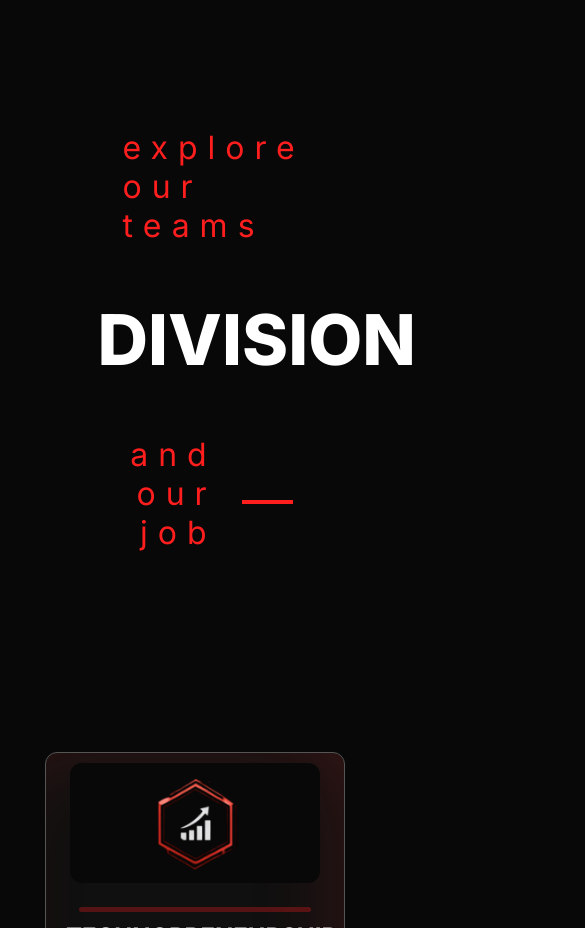
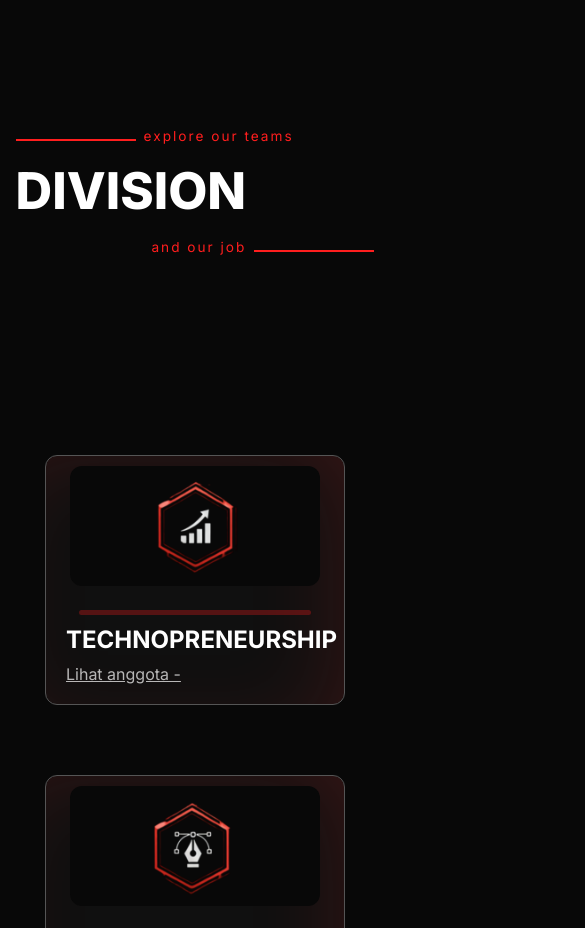
Before and after one commit to Isana5yv/penugasan-divisi-20-21, a plain HTML site: page index.html in a window 390 px wide. Shown: the part 1740-2668 px from the top of the page, 585 px wide, since content can reach past the window. Drawn offline with nearby package versions, Linux system fonts and the light colour scheme.

Commit message:
responsive divisi

```diff
--- a/style.css
+++ b/style.css
@@ -948,18 +948,18 @@ nav {
 }
 
 .pengantar_divisi p {
-  font-size: 2em;
+  font-size: clamp(14px, 2.2vw, 32px);
+  letter-spacing: clamp(2px, 0.8vw, 10px);
   font-weight: 400;
-  letter-spacing: 10px;
   color: #ff1e1e;
   margin: 0;
 }
 
 
 #divisi h1 {
-  font-size: clamp(70px, 12vw, 180px);
-  width: 580px;
-  height: 90px;
+  font-size: clamp(48px, 12vw, 180px);
+  width: 100%;
+  height: auto;
   font-weight: 800;
   line-height: 90px;
 
@@ -973,7 +973,7 @@ nav {
 }
 
 .judul_divisi {
-  width: 50%;
+  width: min(80%, 1000px);
   margin: auto;
   display: flex;
   flex-direction: column;
@@ -1019,6 +1019,36 @@ nav {
   border: none;
   height: 2px;
   background-color: #ff1e1e;
+}
+
+@media (max-width: 480px) {
+  .judul_divisi {
+    width: 92%;
+    gap: 22px;
+  }
+
+  #divisi .judul_divisi hr {
+    height: 2px;
+    margin-top: 8px;
+  }
+
+  .pengantar_divisi {
+    gap: 8px;
+  }
+
+  .pengantar_divisi p {
+    font-size: clamp(12px, 3.5vw, 16px);
+    letter-spacing: 2px;
+  }
+
+  #divisi h1 {
+    font-size: clamp(42px, 13vw, 64px);
+    line-height: 1;
+  }
+
+  #pengantar_bawah p {
+    transform: translateX(30px);
+  }
 }
 
 #pengantar_bawah hr.in-view {
```
